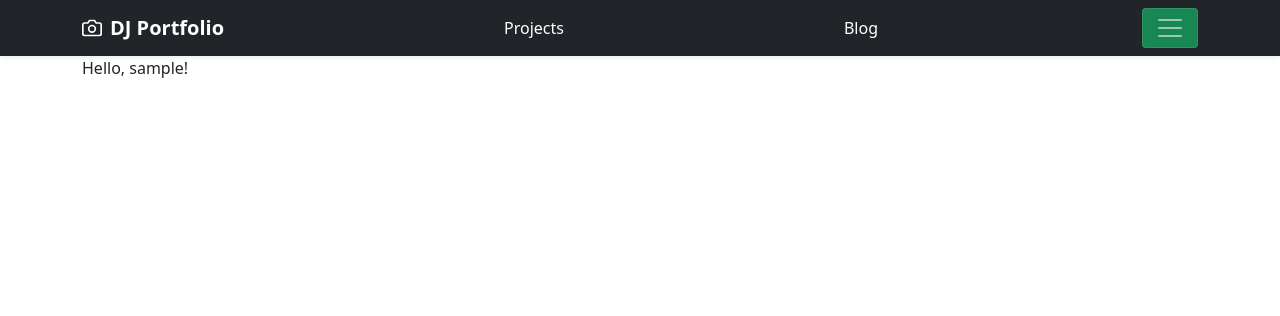
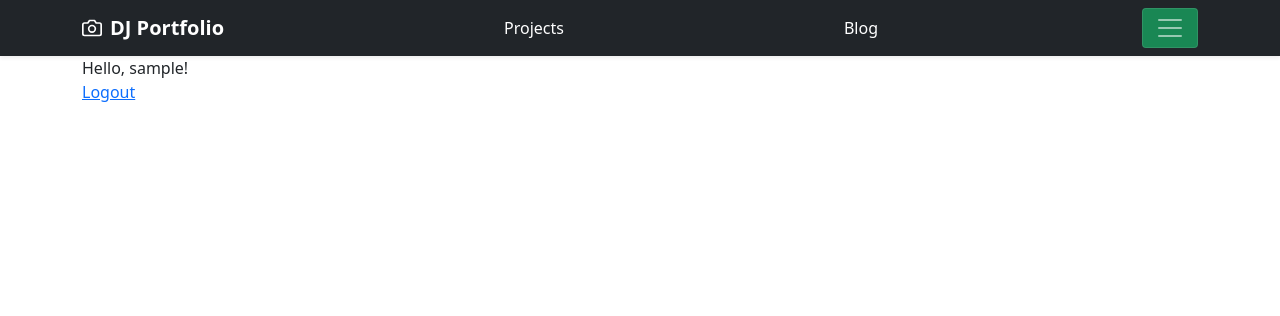
Before and after one commit to abyabrkal/djportfolio, a Django app: page /dashboard/ in a window 1280 px wide. Shown: the top 316 px of the page. Run offline with Django 3.2, Linux system fonts and the light colour scheme; the visitor is signed in with stand-in values (Sample User, id 1).

Commit message:
Logout page done. Login and Logout are redirected to dashboard.

```diff
--- a/portfolio/settings.py
+++ b/portfolio/settings.py
@@ -126,3 +126,4 @@ USE_TZ = True
 STATIC_URL = '/static/'
 
 LOGIN_REDIRECT_URL = 'dashboard'
+LOGOUT_REDIRECT_URL = 'dashboard'
--- /dev/null
+++ b/users/templates/registration/logged_out.html
@@ -0,0 +1,4 @@
+{% extends 'projects/base.html' %}
+
+{% block content %}
+{% endblock %}
--- a/users/templates/users/dashboard.html
+++ b/users/templates/users/dashboard.html
@@ -2,4 +2,13 @@
 
 {% block content %}
 Hello, {{ user.username|default:'Guest' }}!
+
+<div>
+    {% if user.is_authenticated %}
+        <a href="{% url 'logout' %}">Logout</a>
+    {% else %}
+        <a href="{% url 'login' %}">Login</a>
+    {% endif %}
+</div>
+
 {% endblock content  %}
```
